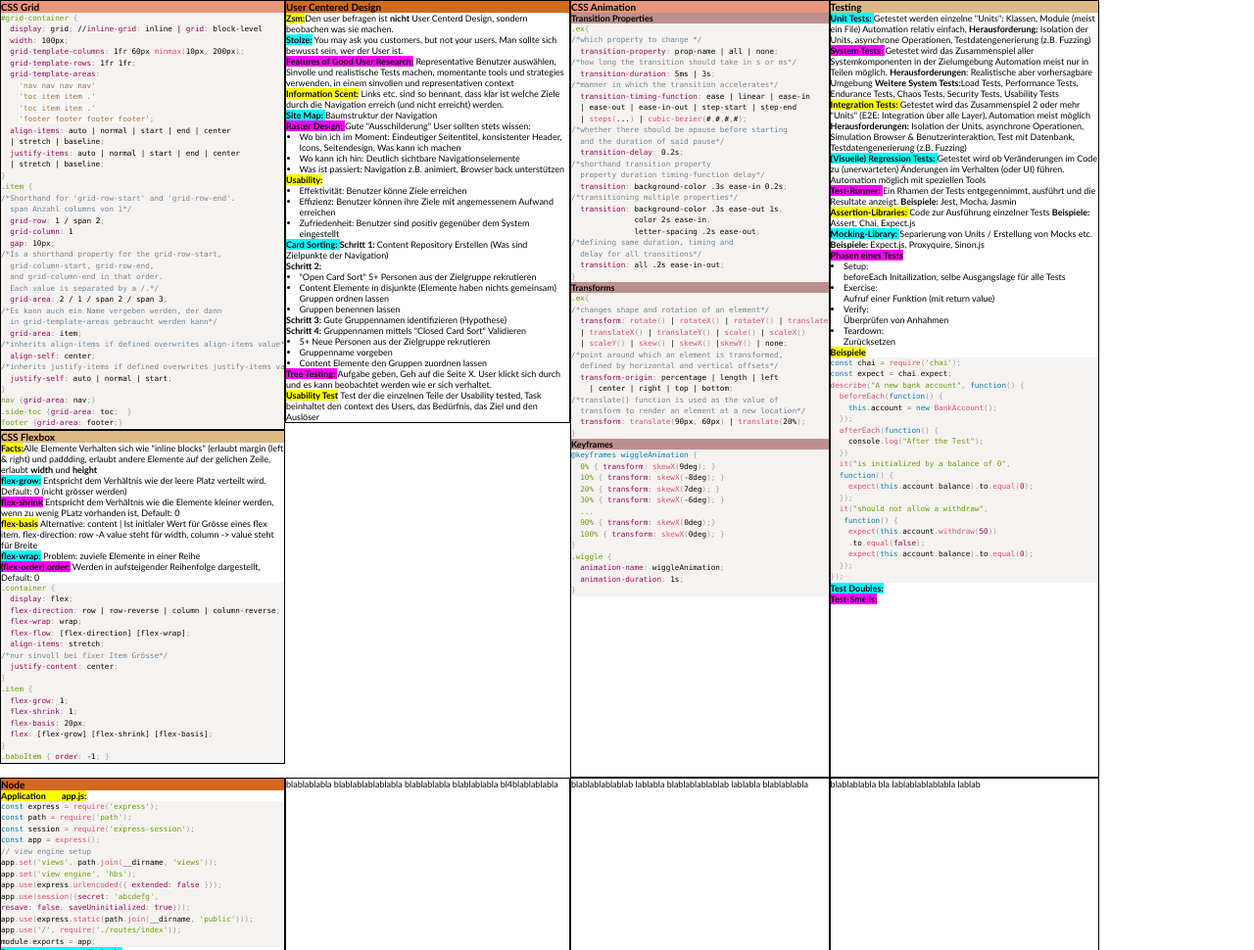
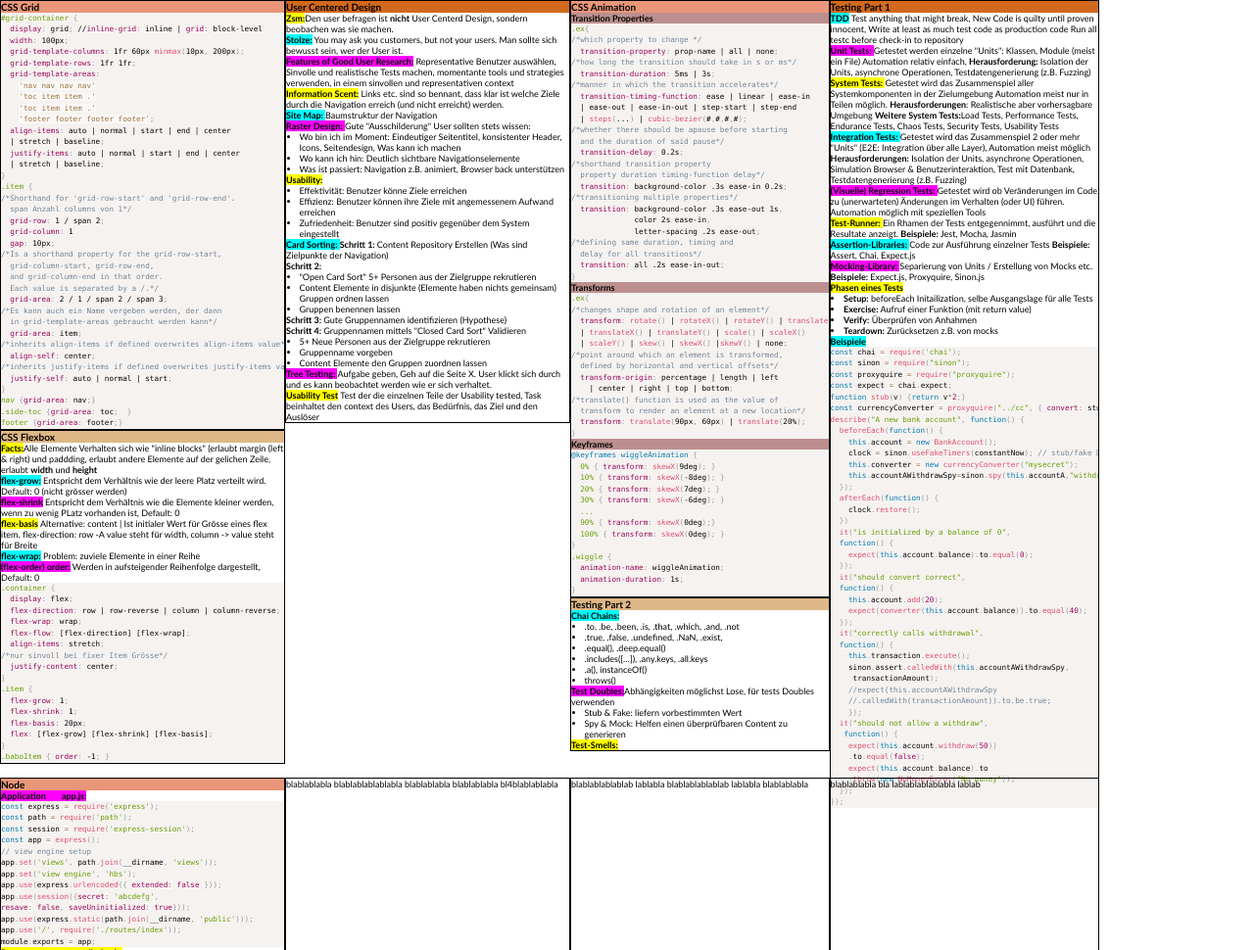
Before and after one commit to David--K/WED2-Spick, a website: page index.html in a window 1280 px wide. Shown: the top 970 px of the page at 98% size. Drawn offline with nearby package versions, Linux system fonts and the light colour scheme; files that its build step writes are made by us from their sources.

Commit message:
Testing (#2)

```diff
--- a/index.html
+++ b/index.html
@@ -161,7 +161,7 @@ footer {grid-area: footer;}</code></pre>
             Task beinhaltet den context des Users, das Bedürfnis, das Ziel und den Auslöser
         </p>
     </div>
-    <div class="item itemSmall row3" style="min-height: 21cm;">
+    <div class="item itemSmall row3">
       <h1>CSS Animation</h1>
       <h2>Transition Properties</h2>
       <pre class="code"><code class="language-css">.ex{
@@ -216,8 +216,38 @@ footer {grid-area: footer;}</code></pre>
   animation-duration: 1s;
 }</code></pre>
     </div>
+    <div class="item itemSmall row3">
+      <h1>Testing Part 2</h1>
+      <p>
+        <span class="subtitle">Chai Chains:</span>
+        <ul>
+          <li>.to, .be, .been, .is, .that, .which, .and, .not</li>
+          <li>.true, .false, .undefined, .NaN, .exist,</li>
+          <li>.equal(<value>), .deep.equal(<value>)</li>
+          <li>.includes([…<values>]), .any.keys, .all.keys</li>
+          <li>.a(<baseType>), instanceOf(<class>)</li>
+          <li>throws()</li>
+        </ul>
+      </p>
+      <p>
+        <span class="subtitle">Test Doubles:</span>Abhängigkeiten möglichst Lose, für tests Doubles verwenden
+        <ul>
+          <li>Stub & Fake: liefern vorbestimmten Wert</li>
+          <li>Spy & Mock: Helfen einen überprüfbaren Content zu generieren</li>
+        </ul>
+      </p>
+      <p>
+        <span class="subtitle">Test-Smells:</span>
+      </p>
+    </div>
     <div class="item itemSmall row4" style="min-height: 21cm;">
-      <h1>Testing</h1>
+      <h1>Testing Part 1</h1>
+      <p>
+        <span class="subtitle">TDD</span>
+        Test anything that might break, New Code is quilty until proven innocent,
+        Write at least as much test code as production code
+        Run all testc before check-in to repository
+      </p>
       <p>
         <span class="subtitle">Unit Tests: </span>Getestet werden einzelne "Units": Klassen, Module (meist ein File)
         Automation relativ einfach, <b>Herausforderung:</b> Isolation der Units, asynchrone Operationen, Testdatengenerierung (z.B. Fuzzing)
@@ -257,40 +287,55 @@ footer {grid-area: footer;}</code></pre>
       <p>
         <span class="subtitle">Phasen eines Tests</span>
         <ul>
-          <li>Setup:</li> beforeEach Initailization, selbe Ausgangslage für alle Tests
-          <li>Exercise:</li> Aufruf einer Funktion (mit return value)
-          <li>Verify:</li> Überprüfen von Anhahmen
-          <li>Teardown:</li> Zurücksetzen
+          <li><b>Setup:</b> beforeEach Initailization, selbe Ausgangslage für alle Tests</li>
+          <li><b>Exercise:</b> Aufruf einer Funktion (mit return value)</li>
+          <li><b>Verify:</b> Überprüfen von Anhahmen</li>
+          <li><b>Teardown:</b> Zurücksetzen z.B. von mocks </li>
         </ul>
       </p>
       <p>
         <span class="subtitle">Beispiele</span>
         <pre class="code"><code class="language-javascript">const chai = require('chai');
+const sinon = require("sinon");
+const proxyquire = require("proxyquire");
 const expect = chai.expect;
+function stub(v) {return v*2;}
+const currencyConverter = proxyquire("../cc", { convert: stub });
 describe("A new bank account", function() {
   beforeEach(function() {
     this.account = new BankAccount();
+    clock = sinon.useFakeTimers(constantNow); // stub/fake Date
+    this.converter = new currencyConverter("mysecret");
+    this.accountAWithdrawSpy=sinon.spy(this.accountA,"withdraw");
   });
   afterEach(function() {
-    console.log("After the Test");
+    clock.restore();
   })
   it("is initialized by a balance of 0",
   function() {
     expect(this.account.balance).to.equal(0);
   });
+  it("should convert correct",
+  function() {
+    this.account.add(20);
+    expect(converter(this.account.balance)).to.equal(40);
+  });
+  it("correctly calls withdrawal",
+  function() {
+    this.transaction.execute();
+    sinon.assert.calledWith(this.accountAWithdrawSpy,
+     transactionAmount);
+    //expect(this.accountAWithdrawSpy
+    //.calledWith(transactionAmount)).to.be.true;
+    });
   it("should not allow a withdraw",
    function() {
     expect(this.account.withdraw(50))
     .to.equal(false);
-    expect(this.account.balance).to.equal(0);
+    expect(this.account.balance).to
+    .throw(new NoMoneyError("No money"));
   });
 });</code></pre>
-      </p>
-      <p>
-        <span class="subtitle">Test Doubles:</span>
-      </p>
-      <p>
-        <span class="subtitle">Test-Smells:</span>
       </p>
     </div>
 
```
Also changed, not shown: README.md.
